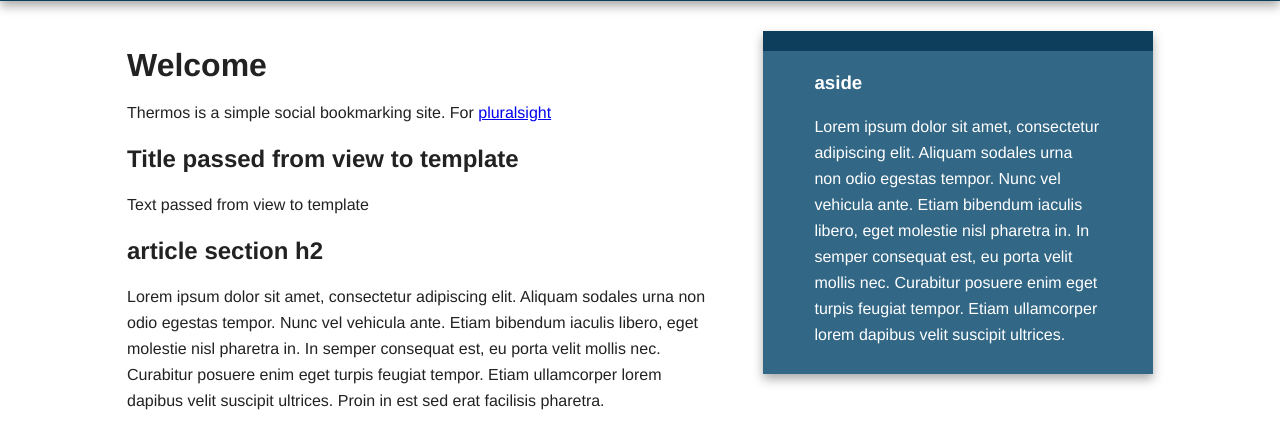
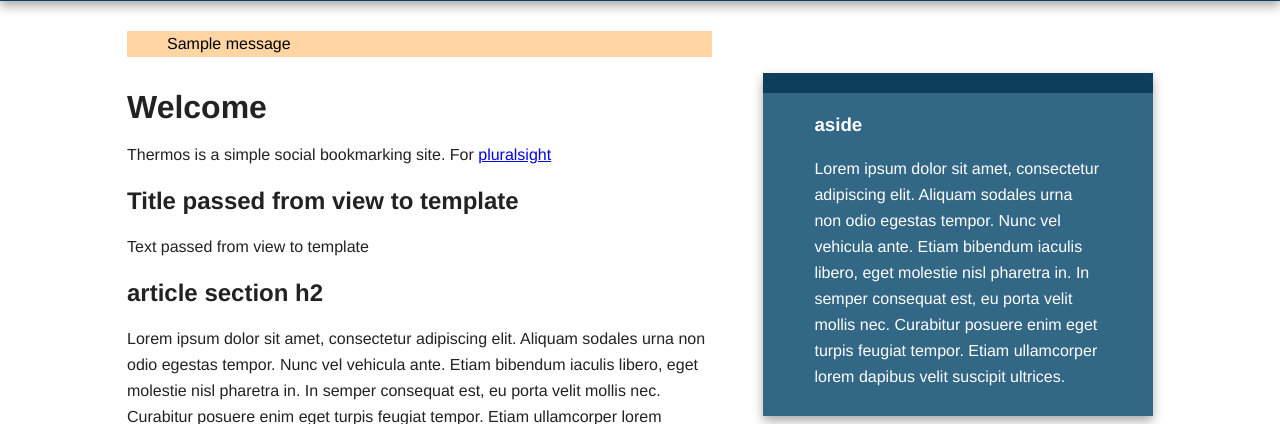
Before and after one commit to mkos/thermos, a Flask app: page / in a window 1280 px wide. Shown: the part 95-519 px from the top of the page. Run offline with Flask 2, Linux system fonts and the light colour scheme; one stand-in notice (Sample message) is shown; some libraries are stand-ins or nearby versions.

Commit message:
added sending form data and session through flashes

```diff
--- a/thermos/static/css/main.css
+++ b/thermos/static/css/main.css
@@ -175,7 +175,25 @@ footer h3 {
     color: white;
 }
 
+/* flashes styling */
 
+.flashes ul {
+    margin: 0 0;
+    background: #FFD6A3;
+    color: #000
+
+    list-style-type: none;
+    list-style: none;
+}
+
+.flashes ul {
+    background: #FFD6A3;
+    color: #000;
+}
+
+article.flashes {
+    margin-bottom: 1em
+}
 
 
 
--- a/thermos/templates/base.html
+++ b/thermos/templates/base.html
@@ -30,6 +30,18 @@
         <div class="main-container">
             <div class="main wrapper clearfix">
 
+                <article class="flashes">
+                    {% with messages = get_flashed_messages() %}
+                    {% if messages %}
+                        <ul>
+                            {% for message in messages %}
+                            <li>{{ message }}</li>
+                            {% endfor %}
+                        </ul>
+                    {% endif %}
+                    {% endwith %}
+                </article>
+
                 {% block content %}
                 {% endblock %}
 
--- a/thermos/thermos.py
+++ b/thermos/thermos.py
@@ -1,6 +1,15 @@
-from flask import Flask, render_template, url_for
+from datetime import datetime
+from flask import Flask, render_template, request, redirect, url_for, flash
 
 app = Flask(__name__)
+app.config['SECRET_KEY'] = "X\xc9i\xef\xf3'\x8a\xc0\x9d)~\xbbf\x89\xdd,C\x90[\xfe\xa41\xe3\xfd"
+bookmarks = []
+
+def store_bookmark(url):
+    bookmarks.append(dict(url = url,
+                          user = "mkos",
+                          date = datetime.utcnow()
+    ))
 
 @app.route('/')
 @app.route('/index')
@@ -9,8 +18,14 @@ def index():
                            title="Title passed from view to template",
                            text="Text passed from view to template")
 
-@app.route('/add')
+@app.route('/add', methods = ['GET', 'POST'])
 def add():
+    if request.method == 'POST':
+        url = request.form['url']
+        store_bookmark(url)
+        flash('stored bookmark: {}'.format(url))
+        return redirect(url_for('index'))
+
     return render_template('add.html')
 
 @app.errorhandler(404)
```
